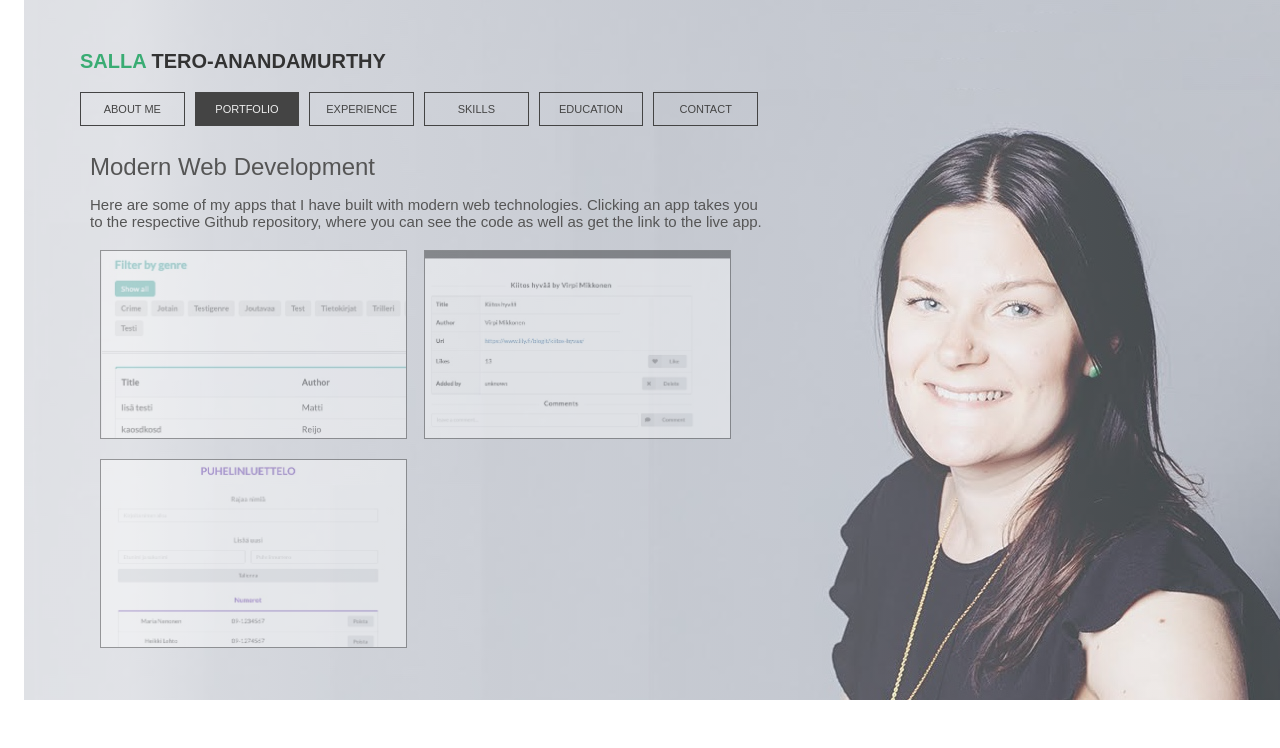
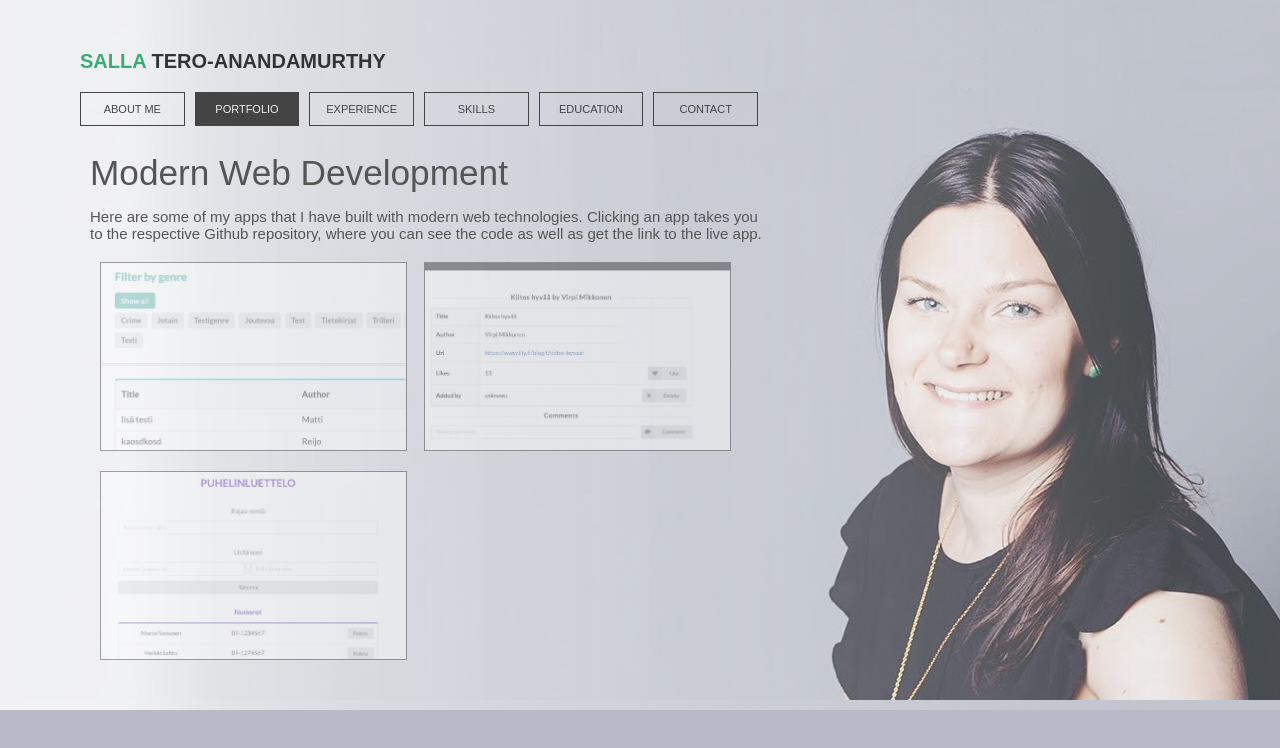
Before and after one commit to sallatero/sallatero.github.io, a React (Create React App) app: page / in a window 1280 px wide. Both pictures are taken after a click on the element "PORTFOLIO". Shown: the top 748 px of the page. Built offline with nearby package versions, Linux system fonts and the light colour scheme.

Commit message:
Contact page built, background color adjusted

```diff
--- a/src/App.css
+++ b/src/App.css
@@ -8,7 +8,7 @@ body {
   min-height: 700px;
   padding: 0;
   margin: 0px;
-  background-color: white;
+  background-color: #b8bbc7;
   -webkit-background-size: cover;
 	-moz-background-size: cover;
 	background-size: cover;
@@ -19,7 +19,7 @@ body {
   width: 100%;
   height: 100%;
   min-height: 700px;
-  background: linear-gradient(to right, rgba(255,255,255,0.6) 10%, 30%, rgba(213,218,222,0.3) 90%), url(./images/BG_img_3a.jpg) no-repeat right top;
+  background: linear-gradient(to right, rgba(255,255,255,0.8) 10%, 30%, rgba(213,218,222,0.3) 90%), url(./images/BG_img_3a.jpg) no-repeat right top;
   display: table;
 }
 /* Area for text content on the site */
@@ -319,7 +319,6 @@ span {
 /* ABOUT */
 .lead-text-heading {
   font-size: 2.2rem;
-/*  font-weight: lighter;*/
 }
 .lead-text {
 
@@ -359,6 +358,9 @@ ul {
   align-items: stretch;
   padding: 0;
   box-sizing: inherit;
+}
+.portfolio-heading {
+  font-size: 2.2rem;
 }
 .hover-item {
   position: relative;
@@ -429,7 +431,7 @@ ul {
   line-height: 1.2rem;
 }
 
-.slide-in-top.exp, .slide-in-top.port, .slide-in-top.skil, .slide-in-top.edu {
+.slide-in-top.exp, .slide-in-top.port, .slide-in-top.skil, .slide-in-top.edu, .slide-in-top.cont {
 	-webkit-animation: slide-in-top 1.5s cubic-bezier(0.250, 0.460, 0.450, 0.940) 0.8s both;
 	        animation: slide-in-top 1.5s cubic-bezier(0.250, 0.460, 0.450, 0.940) 0.8s both;
 }
@@ -508,3 +510,8 @@ ul {
 .education-subheading {
   font-size: 1rem;
 }
+
+/* CONTACT */
+.contact-heading {
+  font-size: 1.5rem;
+}
--- a/src/Contact.js
+++ b/src/Contact.js
@@ -4,7 +4,16 @@ const Contact = (props) => {
 
   return (
     <div id='contact'>
-      Contact
+      <div className='contact-text'>
+        <div className='contact-heading tracking-in-expand'>Here's how you can reach me!</div>
+        <ul>
+          <li className='slide-in-top cont'><span><i class="fas fa-map-marker"></i></span>040 574 1164</li>
+          <li className='slide-in-top cont'><span><i class="fas fa-map-marker"></i></span>salla.tero@gmail.com</li>
+          <li className='slide-in-top cont'><span><i class="fas fa-map-marker"></i></span>linkedin.com/in/sallatero/</li>
+          <li className='slide-in-top cont'><span><i class="fas fa-map-marker"></i></span>facebook.com/salla.tero</li>
+          <li className='slide-in-top cont'><span><i class="fas fa-map-marker"></i></span>github.com/sallatero</li>
+        </ul>
+      </div>
     </div>
   )
 
--- a/src/Portfolio.js
+++ b/src/Portfolio.js
@@ -16,8 +16,8 @@ const Portfolio = (props) => {
 
   return (
     <div id='portfolio'>
-      <div className='lead-text'>
-        <div className='experience-heading tracking-in-expand'>Modern Web Development</div>
+      <div className='portfolio-text'>
+        <div className='portfolio-heading tracking-in-expand'>Modern Web Development</div>
         <p className='slide-in-top port'>Here are some of my apps that I have built with modern web technologies.
           Clicking an app takes you to the respective Github repository, where you can
           see the code as well as get the link to the live app. </p>
```
